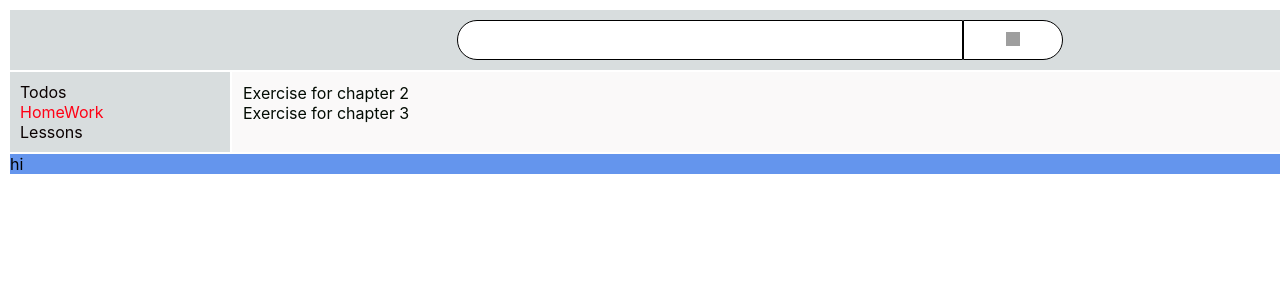
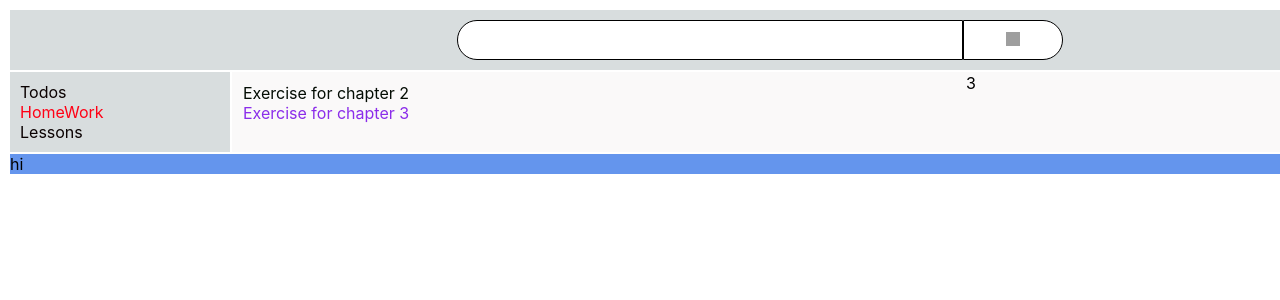
Before and after one commit to VladimirShumliaiev/Type-script-React, a React (Create React App) app in the folder my-app/: page /homeWork/chapter3 in a window 1280 px wide. Shown: the top 300 px of the page. Built offline with nearby package versions, Linux system fonts and the light colour scheme; grey boxes are pictures that could not be loaded.

Commit message:
+++add 20.02.2023 21:10

```diff
--- a/my-app/src/Components/mainContent/HomeWork/NavLinkHomeWork/NavLinkHomeWork.tsx
+++ b/my-app/src/Components/mainContent/HomeWork/NavLinkHomeWork/NavLinkHomeWork.tsx
@@ -11,10 +11,10 @@ const NavLinkHomeWork: FC = () => {
     return (
         <div className={'navLinkHomeWork'}>
             <div>
-                <NavLink className={isActive} to={'chapter'}>Exercise for chapter 2 </NavLink>
+                <NavLink className={isActive} to={'chapter2'}>Exercise for chapter 2 </NavLink>
             </div>
           <div>
-              <NavLink className={isActive} to={'chapter2'}> Exercise for chapter 3</NavLink>
+              <NavLink className={isActive} to={'chapter3'}> Exercise for chapter 3</NavLink>
           </div>
         </div>
     );
--- a/my-app/src/Components/mainContent/HomeWork/RoutngsHomeWork/RoutingHomeWork.tsx
+++ b/my-app/src/Components/mainContent/HomeWork/RoutngsHomeWork/RoutingHomeWork.tsx
@@ -8,8 +8,8 @@ const RoutingHomeWork: FC = () => {
     return (
         <div className={style.item}>
             <Routes>
-                <Route path={'chapter'} element={<Chapter2/>}/>
-                <Route path={'chapter2'} element={<Chapter3/>}/>
+                    <Route path={'chapter2'} element={<Chapter2/>}/>
+                    <Route path={'chapter3'} element={<Chapter3/>}/>
             </Routes>
         </div>
     );
--- a/my-app/src/Components/mainContent/Lessons/Components Lessons/LessonsNavLink/LessonsNavLink.tsx
+++ b/my-app/src/Components/mainContent/Lessons/Components Lessons/LessonsNavLink/LessonsNavLink.tsx
@@ -12,7 +12,7 @@ const LessonsNavLink = () => {
         <div className={'lessons'}>
             <NavLink className={isActive} to={'examples'}>Examples </NavLink>
             <NavLink className={isActive} to={'photo'}> Photo</NavLink>
-            <NavLink className={isActive} to={'todoLessons'}> Todos</NavLink>
+            <NavLink className={isActive} to={'todo'}> Todos</NavLink>
         </div>
     );
 };
--- a/my-app/src/Components/mainContent/Lessons/Components Lessons/Routing Lessons/LessonsRouting.tsx
+++ b/my-app/src/Components/mainContent/Lessons/Components Lessons/Routing Lessons/LessonsRouting.tsx
@@ -11,7 +11,7 @@ const LessonsRouting: FC = () => {
             <Routes>
                 <Route path={'examples'} element={<Examples/>}/>
                 <Route path={'photo'} element={<Photo/>}/>
-                <Route path={'todoLessons'} element={<TodoLessons/>}/>
+                <Route path={'todo'} element={<TodoLessons/>}/>
             </Routes>
         </div>
 
```
Also changed, not shown: my-app/src/Components/mainContent/Todo/TodoInput.tsx (+0 -3 lines).
